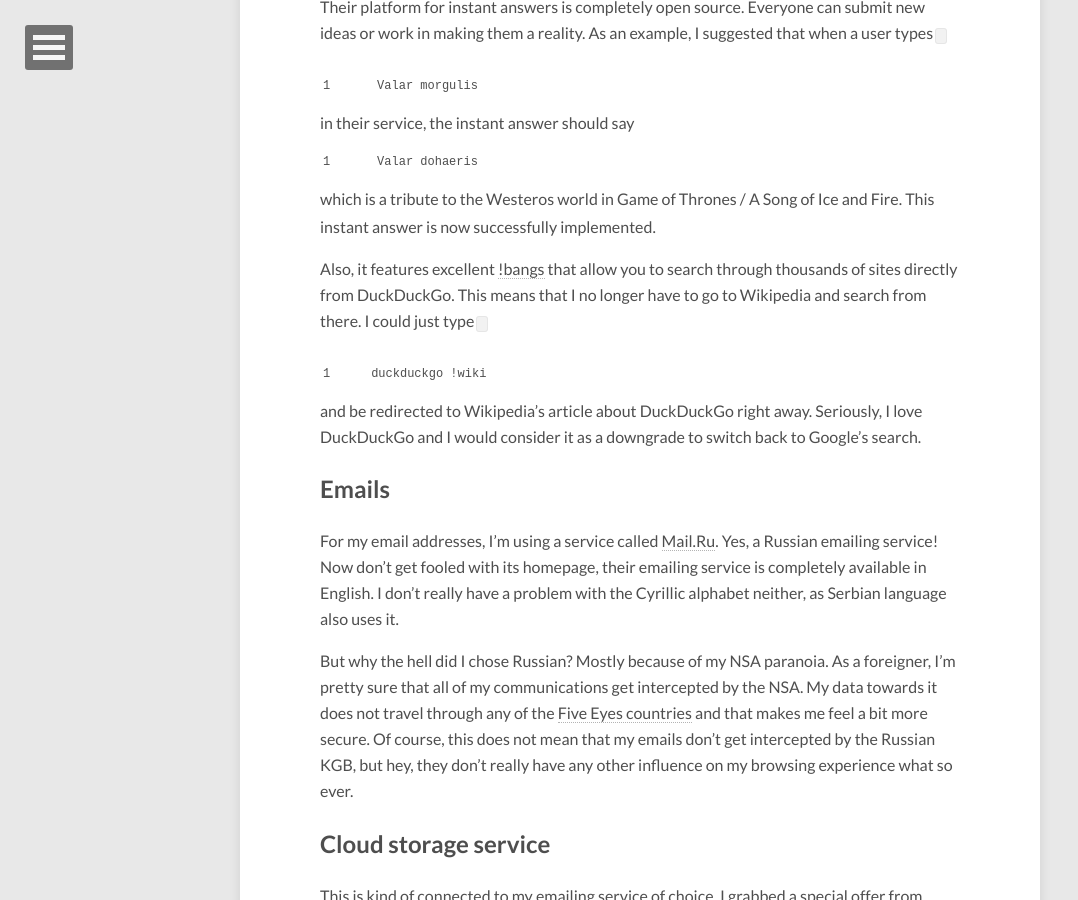
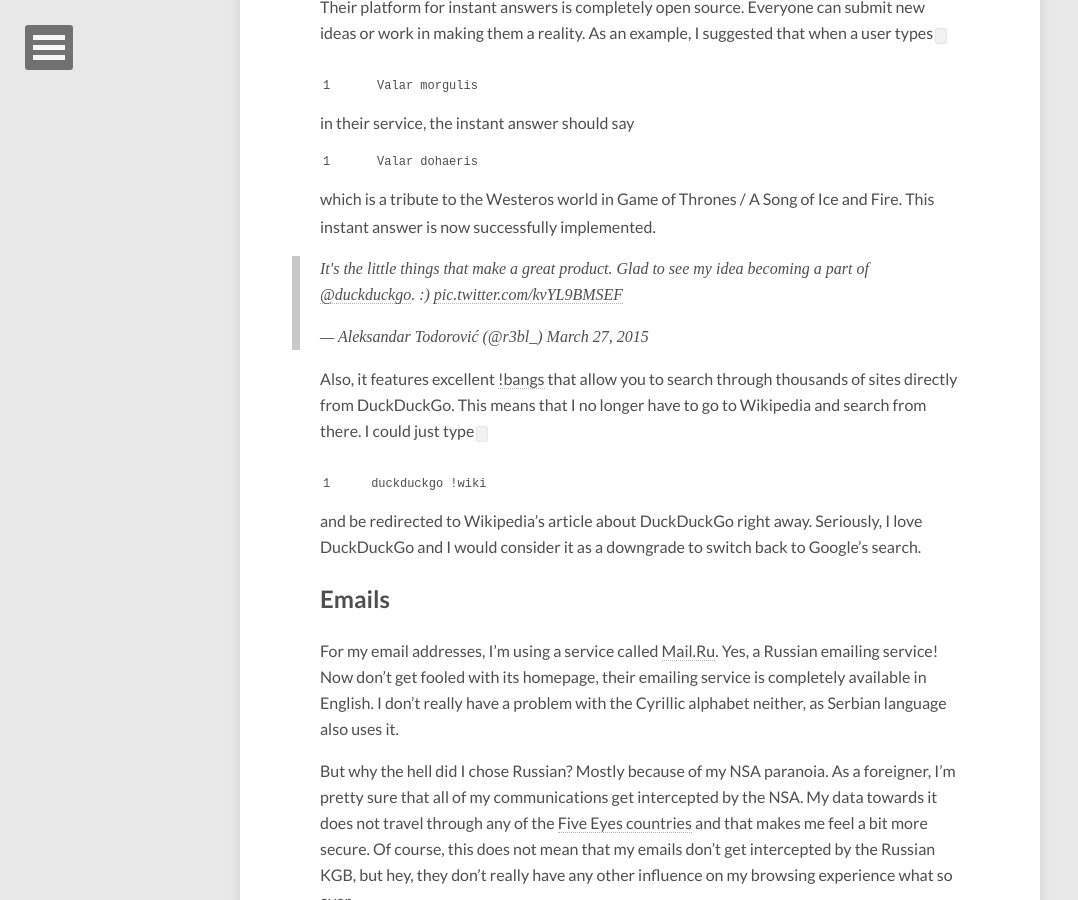
Before and after one commit to menghanhui/r3bl.blog, a Jekyll site: the page built from _posts/2015-06-24-workflow-google-services.markdown, in a window 1280 px wide and 900 px high, scrolled down 1637 px. Shown: the whole window, without its empty margins (0-1078 px from the left). Built offline with Jekyll 4.4.1, drawn with Linux system fonts in a browser that asks for light colours; nearby versions of some CDN libraries; comment, search, counter and statistics services are not loaded.

Commit message:
Embeding tweet to my latest post (Alternatives to Google Services)

```diff
--- a/_posts/2015-06-24-workflow-google-services.markdown
+++ b/_posts/2015-06-24-workflow-google-services.markdown
@@ -36,8 +36,8 @@
 
 Their platform for instant answers is completely open source. Everyone can submit new ideas or work in making them a reality. As an example, I suggested that when a user types `Valar morgulis` in their service, the instant answer should say `Valar dohaeris` which is a tribute to the Westeros world in Game of Thrones / A Song of Ice and Fire. This instant answer is now successfully implemented.
 
-<!-- <blockquote class="twitter-tweet" lang="en"><p lang="en" dir="ltr">It&#39;s the little things that make a great product. Glad to see my idea becoming a part of <a href="https://twitter.com/duckduckgo">@duckduckgo</a>. :) <a href="http://t.co/kvYL9BMSEF">pic.twitter.com/kvYL9BMSEF</a></p>&mdash; Aleksandar Todorović (@r3bl_) <a href="https://twitter.com/r3bl_/status/581561198379945984">March 27, 2015</a></blockquote>
-<script async src="//platform.twitter.com/widgets.js" charset="utf-8"></script> -->
+<blockquote class="twitter-tweet" lang="en"><p lang="en" dir="ltr">It&#39;s the little things that make a great product. Glad to see my idea becoming a part of <a href="https://twitter.com/duckduckgo">@duckduckgo</a>. :) <a href="http://t.co/kvYL9BMSEF">pic.twitter.com/kvYL9BMSEF</a></p>&mdash; Aleksandar Todorović (@r3bl_) <a href="https://twitter.com/r3bl_/status/581561198379945984">March 27, 2015</a></blockquote>
+<script async src="//platform.twitter.com/widgets.js" charset="utf-8"></script>
 
 Also, it features excellent [!bangs](https://duckduckgo.com/bang) that allow you to search through thousands of sites directly from DuckDuckGo. This means that I no longer have to go to Wikipedia and search from there. I could just type `duckduckgo !wiki` and be redirected to Wikipedia's article about DuckDuckGo right away. Seriously, I love DuckDuckGo and I would consider it as a downgrade to switch back to Google's search.
 
```
Also changed, not shown: TODO.md (+6 -0 lines).
